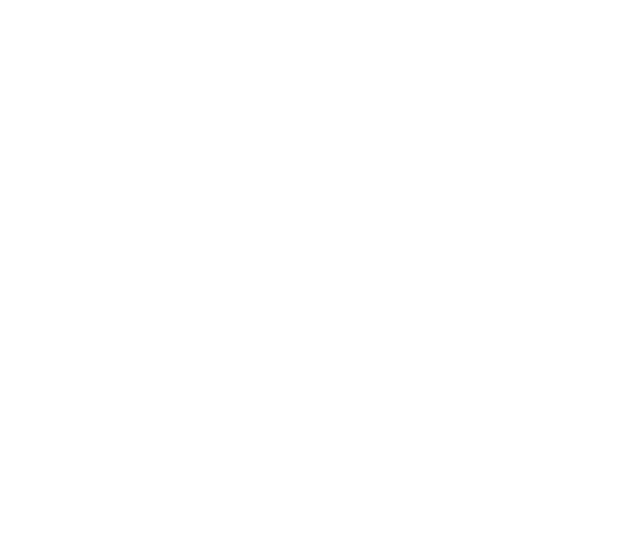
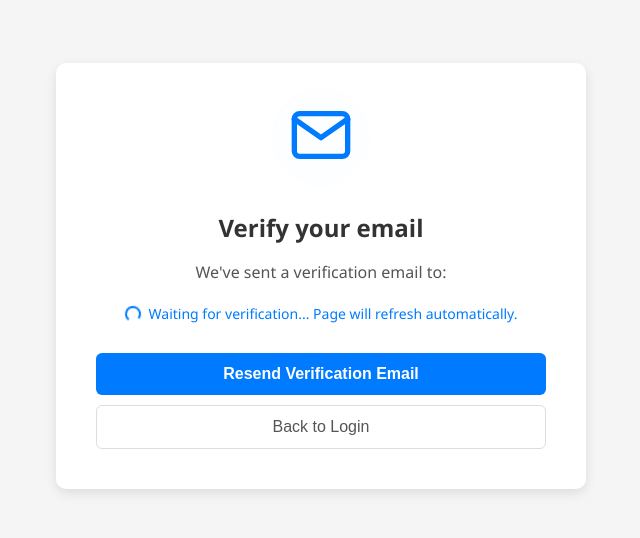
Before and after one commit to SakunaTharaka/Test.Easypos, a React (Create React App) app: page /verify-email in a window 1280 px wide. Before the commit this address had no page. Shown: the part 152-690 px from the top of the page, without its empty margins (319-959 px from the left). Built offline with nearby package versions, Linux system fonts and the light colour scheme.

Commit message:
new verification process added

```diff
--- a/src/App.js
+++ b/src/App.js
@@ -11,6 +11,7 @@
 import MasterAdmin from './pages/MasterAdmin';
 import BillingPage from './pages/BillingPage';
 import MaintenancePage from './pages/MaintenancePage';
+import VerifyEmail from "./pages/VerifyEmail"; // <--- IMPORT THIS
 
 // Import the Terms and Conditions page
 import TermsAndConditions from "./pages/TermsAndConditions";
@@ -22,6 +23,10 @@
         <Route path="/" element={<Home />} />
         <Route path="/login" element={<Login />} />
         <Route path="/signup" element={<Signup />} />
+
+        {/* New Route for Verification */}
+        <Route path="/verify-email" element={<VerifyEmail />} />
+
         <Route path="/user-details" element={<UserDetails />} />
         <Route path="/dashboard" element={<Dashboard />} />
         <Route path="/stockout-view/:id" element={<StockOutView />} />
@@ -29,8 +34,6 @@
         <Route path="/master-admin" element={<MasterAdmin />} />
         <Route path="/billing" element={<BillingPage />} />
         <Route path="/maintenance" element={<MaintenancePage />} />
-
-        {/* Add the new route for the Terms page */}
         <Route path="/terms" element={<TermsAndConditions />} />
       </Routes>
     </Router>
--- a/src/pages/Dashboard.js
+++ b/src/pages/Dashboard.js
@@ -102,6 +102,16 @@
         navigate("/");
         return;
       }
+
+      // ---------------------------------------------------------
+      // 🔒 NEW SECURITY CHECK: BLOCK UNVERIFIED USERS
+      // ---------------------------------------------------------
+      if (!currentUser.emailVerified) {
+        navigate("/verify-email");
+        return;
+      }
+      // ---------------------------------------------------------
+
       const uid = currentUser.uid;
 
       // Announcement
--- a/src/pages/Signup.js
+++ b/src/pages/Signup.js
@@ -1,6 +1,6 @@
 import React, { useState, useEffect } from "react";
 import { auth, provider } from "../firebase";
-import { createUserWithEmailAndPassword, signInWithPopup } from "firebase/auth";
+import { createUserWithEmailAndPassword, signInWithPopup, sendEmailVerification } from "firebase/auth";
 import { useNavigate } from "react-router-dom";
 
 const Signup = () => {
@@ -9,10 +9,17 @@
   const [password, setPassword] = useState("");
   const [checkingAuth, setCheckingAuth] = useState(true);
 
+  // PROTECT THE ROUTE: Check if user is already logged in
   useEffect(() => {
     const unsubscribe = auth.onAuthStateChanged((user) => {
       if (user) {
-        navigate("/dashboard", { replace: true });
+        if (user.emailVerified) {
+          // If verified, go to dashboard
+          navigate("/dashboard", { replace: true });
+        } else {
+          // If logged in but NOT verified, go to waiting room
+          navigate("/verify-email", { replace: true });
+        }
       } else {
         setCheckingAuth(false);
       }
@@ -23,8 +30,15 @@
 
   const handleEmailSignup = async () => {
     try {
-      await createUserWithEmailAndPassword(auth, email, password);
-      navigate("/user-details");
+      // 1. Create the user
+      const userCredential = await createUserWithEmailAndPassword(auth, email, password);
+
+      // 2. Send the verification email immediately
+      await sendEmailVerification(userCredential.user);
+
+      // 3. Force redirect to the verification waiting room
+      navigate("/verify-email");
+
     } catch (error) {
       alert("Signup failed: " + error.message);
     }
@@ -32,6 +46,7 @@
 
   const handleGoogleSignup = async () => {
     try {
+      // Google accounts are auto-verified by Firebase
       await signInWithPopup(auth, provider);
       navigate("/user-details");
     } catch (error) {
--- a/src/pages/UserDetails.js
+++ b/src/pages/UserDetails.js
@@ -27,6 +27,16 @@
         navigate("/");
         return;
       }
+
+      // ---------------------------------------------------------
+      // 🔒 NEW SECURITY CHECK: BLOCK UNVERIFIED USERS
+      // ---------------------------------------------------------
+      if (!currentUser.emailVerified) {
+        navigate("/verify-email");
+        return;
+      }
+      // ---------------------------------------------------------
+
       setUser(currentUser);
 
       const userRef = doc(db, "Userinfo", currentUser.uid);
--- /dev/null
+++ b/src/pages/VerifyEmail.js
@@ -0,0 +1,235 @@
+import React, { useEffect, useState } from "react";
+import { auth } from "../firebase";
+import { sendEmailVerification, signOut } from "firebase/auth";
+import { useNavigate } from "react-router-dom";
+
+const VerifyEmail = () => {
+  const navigate = useNavigate();
+  const [buttonDisabled, setButtonDisabled] = useState(false);
+  const [message, setMessage] = useState("");
+  const [checking, setChecking] = useState(false);
+
+  // ---------------------------------------------------------
+  // 🧠 SMART CHECKER: Polls Firebase every 3 seconds
+  // ---------------------------------------------------------
+  useEffect(() => {
+    const checkVerified = async () => {
+      if (auth.currentUser) {
+        // Force reload to get the latest status from Firebase server
+        await auth.currentUser.reload();
+
+        if (auth.currentUser.emailVerified) {
+          // 🎉 User verified! Send them to setup
+          navigate("/user-details");
+        }
+      }
+    };
+
+    // Run immediately on load
+    checkVerified();
+
+    // Set up the interval loop (every 3000ms = 3 seconds)
+    const timer = setInterval(() => {
+      checkVerified();
+    }, 3000);
+
+    // Cleanup the timer if user leaves the page
+    return () => clearInterval(timer);
+  }, [navigate]);
+  // ---------------------------------------------------------
+
+  const handleResendEmail = async () => {
+    setButtonDisabled(true);
+    setChecking(true);
+    try {
+      if (auth.currentUser) {
+        await sendEmailVerification(auth.currentUser);
+        setMessage("Verification email sent! Please check your inbox.");
+      }
+    } catch (error) {
+      if (error.code === 'auth/too-many-requests') {
+        setMessage("Please wait a moment before trying again.");
+      } else {
+        setMessage("Error: " + error.message);
+      }
+    }
+    setChecking(false);
+    // Re-enable button after 60 seconds
+    setTimeout(() => setButtonDisabled(false), 60000);
+  };
+
+  const handleBackToLogin = async () => {
+    await signOut(auth);
+    navigate("/login");
+  };
+
+  return (
+    <div style={styles.container}>
+      <div style={styles.card}>
+        <div style={styles.iconContainer}>
+          {/* Animated Envelope Icon */}
+          <div style={styles.pulseRing}></div>
+          <svg width="64" height="64" viewBox="0 0 24 24" fill="none" stroke="#007bff" strokeWidth="2" strokeLinecap="round" strokeLinejoin="round" style={{position: 'relative', zIndex: 2}}>
+            <path d="M4 4h16c1.1 0 2 .9 2 2v12c0 1.1-.9 2-2 2H4c-1.1 0-2-.9-2-2V6c0-1.1.9-2 2-2z"></path>
+            <polyline points="22,6 12,13 2,6"></polyline>
+          </svg>
+        </div>
+
+        <h2 style={styles.title}>Verify your email</h2>
+        <p style={styles.text}>
+          We've sent a verification email to: <br/>
+          <strong>{auth.currentUser?.email}</strong>
+        </p>
+
+        {/* Helper text explaining the auto-redirect */}
+        <p style={styles.autoText}>
+          <span style={styles.spinner}></span>
+          Waiting for verification... Page will refresh automatically.
+        </p>
+
+        {message && <div style={styles.alert}>{message}</div>}
+
+        <button
+          onClick={handleResendEmail}
+          disabled={buttonDisabled}
+          style={buttonDisabled ? styles.disabledButton : styles.button}
+        >
+          {buttonDisabled ? "Wait to Resend" : "Resend Verification Email"}
+        </button>
+
+        <button onClick={handleBackToLogin} style={styles.secondaryButton}>
+          Back to Login
+        </button>
+      </div>
+    </div>
+  );
+};
+
+// Styles with added animations
+const styles = {
+  container: {
+    display: "flex",
+    justifyContent: "center",
+    alignItems: "center",
+    minHeight: "100vh",
+    backgroundColor: "#f5f5f5",
+    fontFamily: "'Segoe UI', Tahoma, Geneva, Verdana, sans-serif",
+    padding: "20px"
+  },
+  card: {
+    backgroundColor: "white",
+    borderRadius: "10px",
+    boxShadow: "0 4px 12px rgba(0, 0, 0, 0.1)",
+    padding: "40px",
+    width: "100%",
+    maxWidth: "450px",
+    textAlign: "center"
+  },
+  iconContainer: {
+    marginBottom: "20px",
+    position: 'relative',
+    display: 'inline-block'
+  },
+  // Simple CSS animation for the "pulse" effect
+  pulseRing: {
+    position: 'absolute',
+    top: '50%',
+    left: '50%',
+    transform: 'translate(-50%, -50%)',
+    width: '50px',
+    height: '50px',
+    borderRadius: '50%',
+    backgroundColor: 'rgba(0, 123, 255, 0.2)',
+    animation: 'pulse 2s infinite'
+  },
+  title: {
+    marginBottom: "10px",
+    color: "#333",
+    fontSize: "24px",
+    fontWeight: "600"
+  },
+  text: {
+    color: "#555",
+    fontSize: "16px",
+    marginBottom: "20px",
+    lineHeight: "1.5"
+  },
+  autoText: {
+    color: "#007bff",
+    fontSize: "14px",
+    marginBottom: "30px",
+    display: 'flex',
+    alignItems: 'center',
+    justifyContent: 'center',
+    gap: '8px',
+    fontWeight: '500'
+  },
+  spinner: {
+    width: '12px',
+    height: '12px',
+    border: '2px solid #007bff',
+    borderTopColor: 'transparent',
+    borderRadius: '50%',
+    animation: 'spin 1s linear infinite'
+  },
+  alert: {
+    padding: "10px",
+    backgroundColor: "#e3f2fd",
+    color: "#0d47a1",
+    borderRadius: "5px",
+    marginBottom: "20px",
+    fontSize: "14px"
+  },
+  button: {
+    width: "100%",
+    padding: "12px",
+    borderRadius: "6px",
+    border: "none",
+    background: "#007bff",
+    color: "#fff",
+    cursor: "pointer",
+    fontSize: "16px",
+    fontWeight: "600",
+    marginBottom: "10px",
+    transition: "background 0.2s"
+  },
+  disabledButton: {
+    width: "100%",
+    padding: "12px",
+    borderRadius: "6px",
+    border: "none",
+    background: "#ccc",
+    color: "#666",
+    cursor: "not-allowed",
+    fontSize: "16px",
+    fontWeight: "600",
+    marginBottom: "10px"
+  },
+  secondaryButton: {
+    width: "100%",
+    padding: "12px",
+    borderRadius: "6px",
+    border: "1px solid #ddd",
+    background: "transparent",
+    color: "#555",
+    cursor: "pointer",
+    fontSize: "16px",
+    fontWeight: "500"
+  }
+};
+
+// Add styles to document head for animations
+const styleSheet = document.createElement("style");
+styleSheet.innerText = `
+  @keyframes pulse {
+    0% { width: 50px; height: 50px; opacity: 1; }
+    100% { width: 100px; height: 100px; opacity: 0; }
+  }
+  @keyframes spin {
+    0% { transform: rotate(0deg); }
+    100% { transform: rotate(360deg); }
+  }
+`;
+document.head.appendChild(styleSheet);
+
+export default VerifyEmail;
```
Also changed, not shown: src/pages/Login.js (+30 -4 lines).
